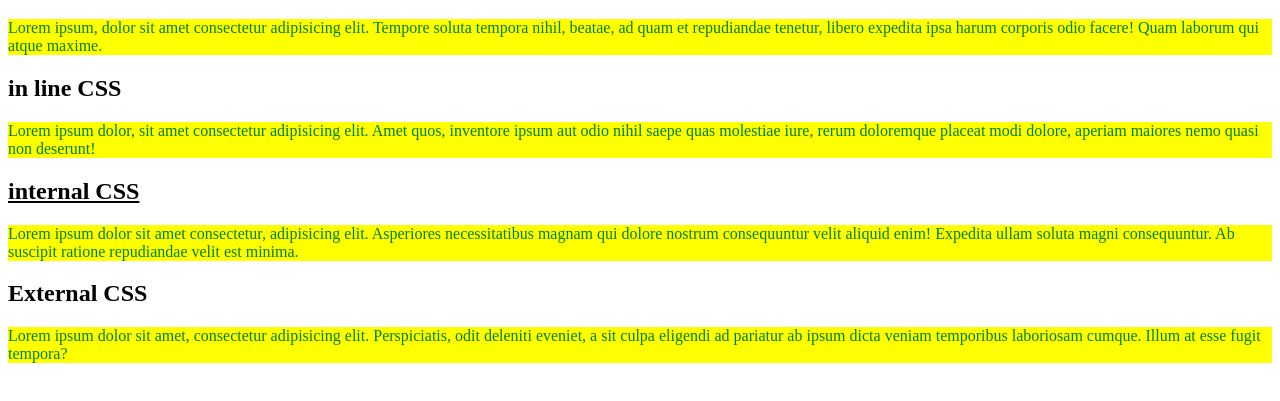
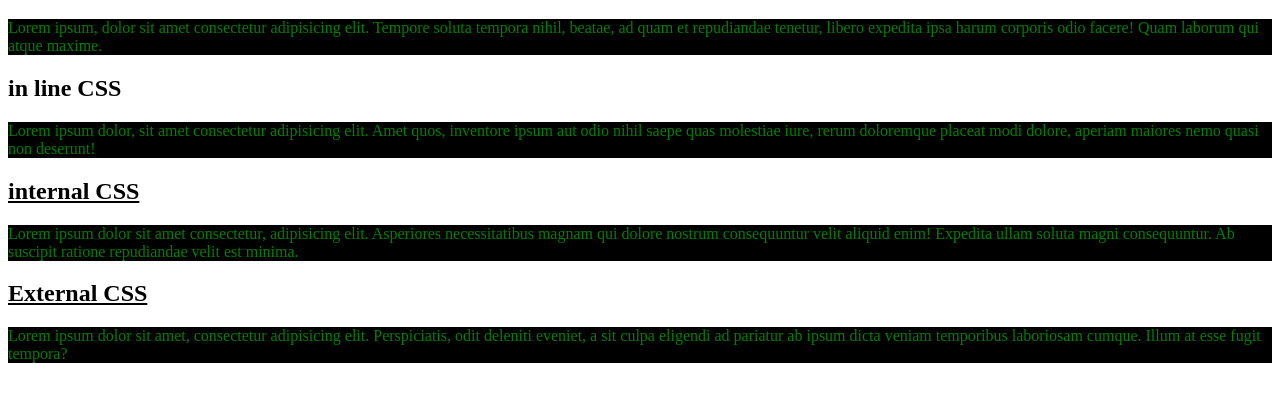
Before and after one commit to FarhanKhalid1/INFT1206WINTER25SECTION10, a plain HTML site: page WEEK5EXAMPLE/WEEK5.html in a window 1280 px wide. Shown: the part 61-462 px from the top of the page. Drawn offline with Linux system fonts and the light colour scheme.

Commit message:
Update WEEK5.html

```diff
--- a/WEEK5EXAMPLE/WEEK5.html
+++ b/WEEK5EXAMPLE/WEEK5.html
@@ -6,9 +6,12 @@
     <style>
         p{
             color: green;
-            background-color: yellow;
+            background-color: black;
         }
         #internal{
+            text-decoration: underline;
+        }
+        #External{
             text-decoration: underline;
         }
     </style>
```
